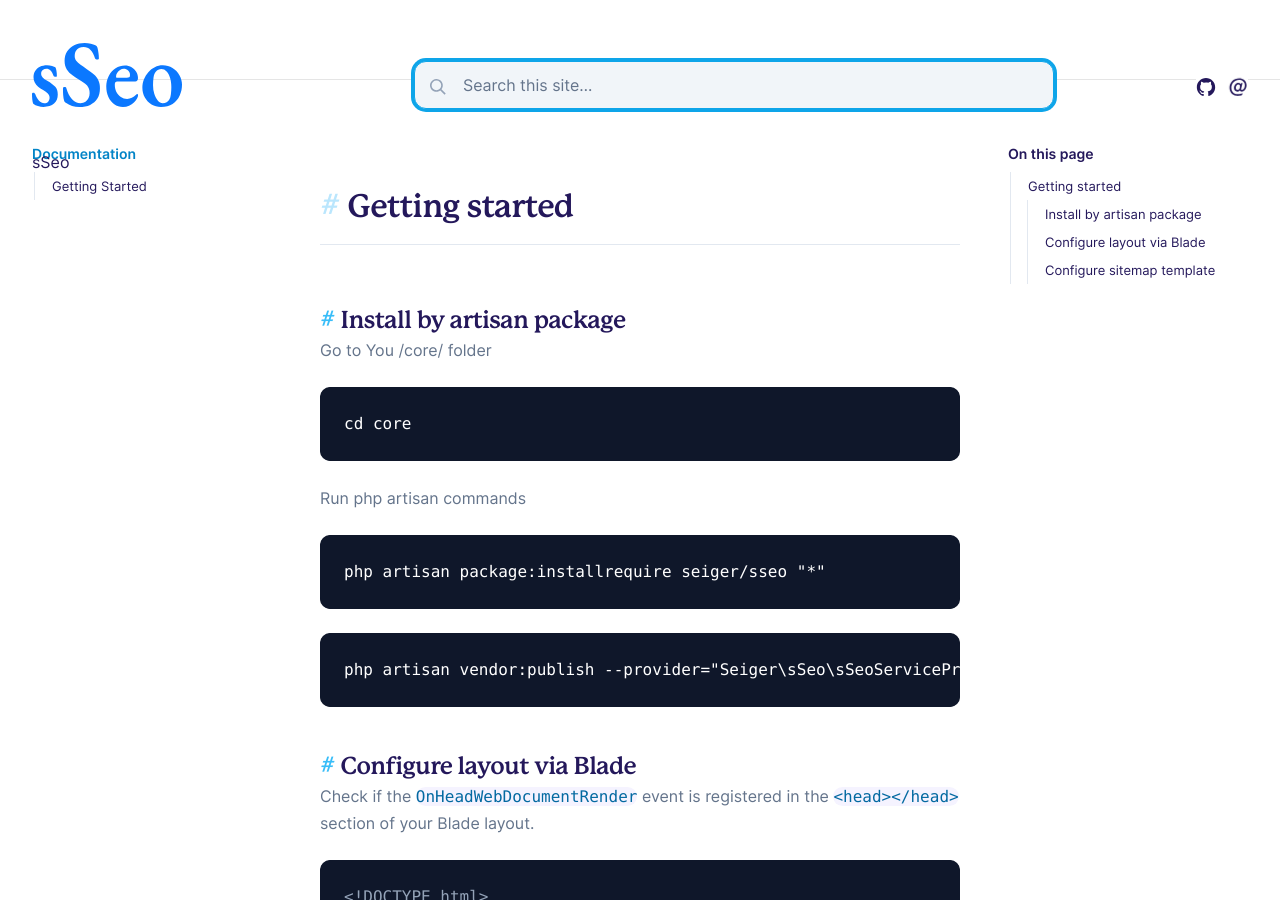
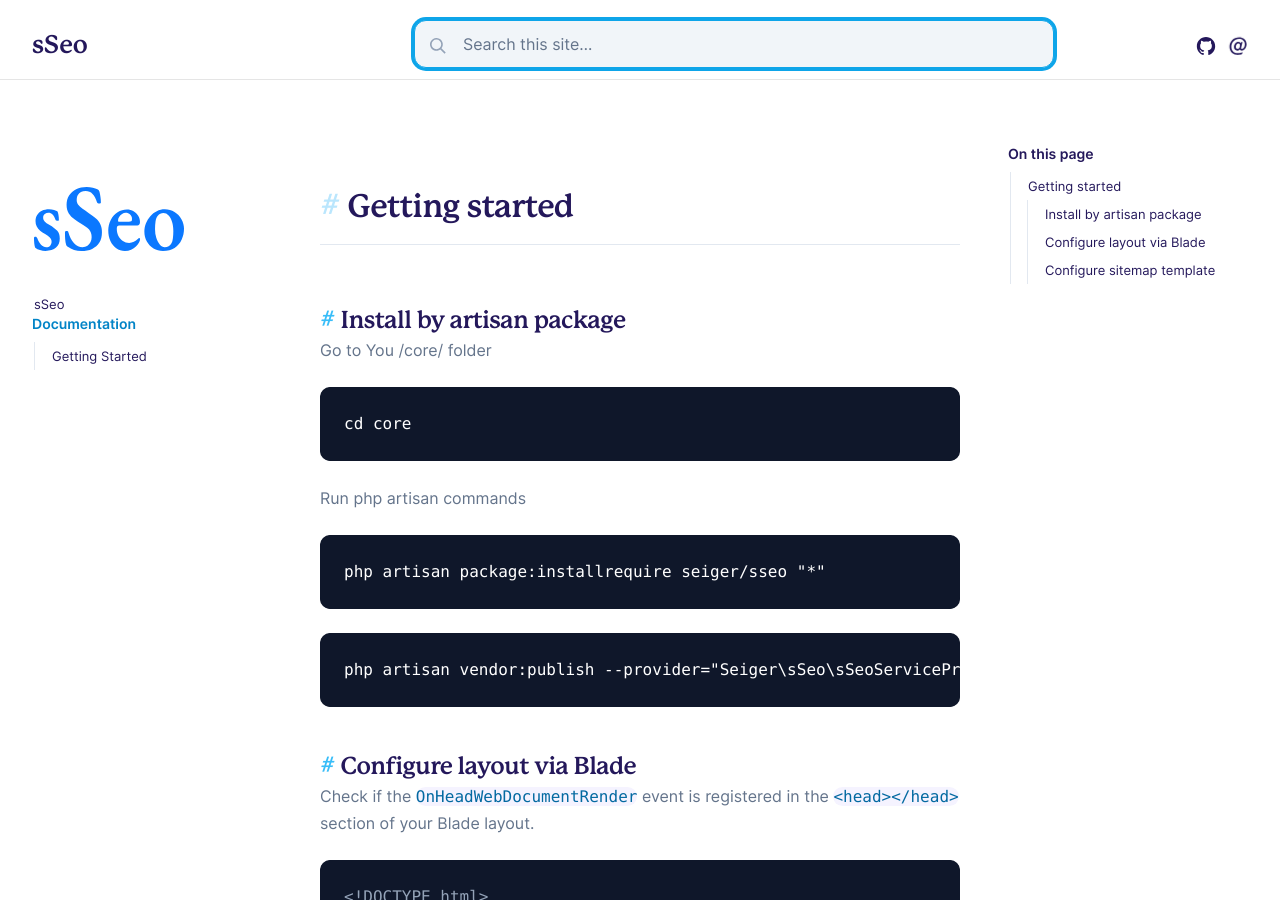
Before and after one commit to Seiger/sSeo, a Jekyll site: the page built from docs/pages/getting-started.md, in a window 1280 px wide and 900 px high. Built offline with Jekyll 4.4.1, drawn with Linux system fonts in a browser that asks for light colours; some web fonts are replaced.

Commit message:
[FIX] Docs.

```diff
--- a/docs/_includes/logo-menu.html
+++ b/docs/_includes/logo-menu.html
@@ -1,5 +1,5 @@
 <nav aria-label="Logo menu" class="flex md:w-60 relative z-50">
-    <a class="navbar-brand" href="{{ site.baseurl }}/">
-        <span class="navbar-logo"></span>{% include logo.svg %}<span class="text-uppercase font-weight-bold">{{ site.title }}</span>
+    <a href="{{ site.baseurl }}/">
+        <p style="font-size:25px; font-family: Mackinac,ui-serif,Georgia,Cambria,Times New Roman,Times,serif; font-weight: 700;">{{ site.title }}</p>
     </a>
 </nav>
--- a/docs/_includes/sidebar.html
+++ b/docs/_includes/sidebar.html
@@ -1,4 +1,7 @@
 <nav aria-label="Main menu" data-menu class="z-40 bg-white text-base hidden md:block fixed top-0 pt-36 pb-16 pl-0.5 w-[calc(100%-1rem)] md:w-60 h-full max-h-screen md:text-[13px] text-navy docs-left-sidebar overflow-y-auto leading-5">
+    <a class="navbar-brand" href="{{ site.baseurl }}/">
+        <span class="navbar-logo"></span>{% include logo.svg %}<span class="text-uppercase font-weight-bold">{{ site.title }}</span>
+    </a>
     <dl class=leading-5>
         {% for section in site.data.toc %}
             {% capture sectionUrl %}
```
